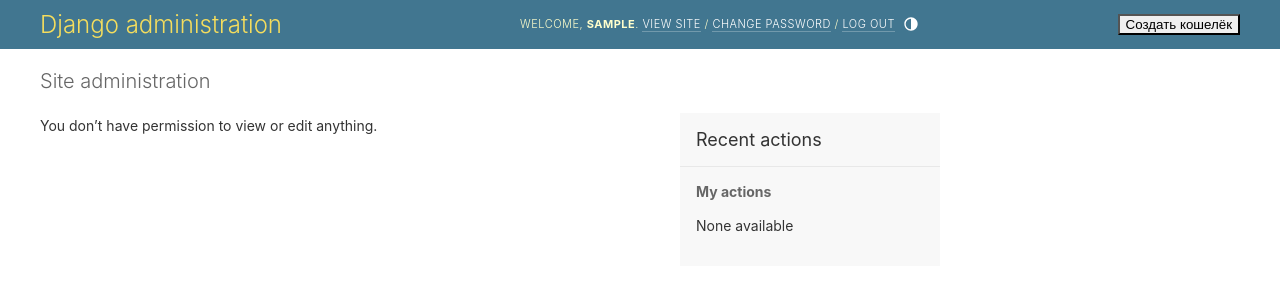
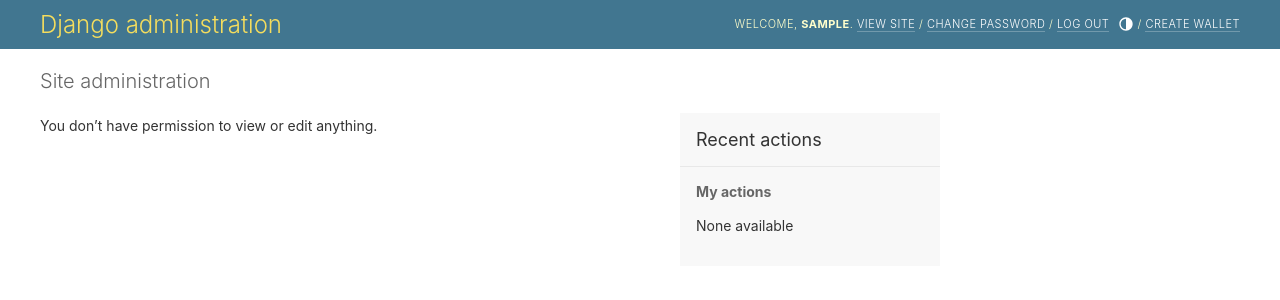
Before and after one commit to blotteryton/admin, a Django app: page /login/ in a window 1280 px wide. Shown: the top 300 px of the page. Run offline with Django 4.2, Linux system fonts and the light colour scheme; the visitor is signed in with stand-in values (Sample User, id 1); data comes from the database, SQL or seed files in the repository; data that the repository does not hold is empty; parts of the project's set-up code (start-up, migrations or seed data) failed here and were passed over.

Commit message:
Added gitignore. Fixed codestyle for PEP8. Added wallet creation and some interaction with it.

```diff
--- a/NFT_marketplace/settings.py
+++ b/NFT_marketplace/settings.py
@@ -153,3 +153,6 @@
 
 MEDIA_ROOT = os.path.join(BASE_DIR, "media")
 MEDIA_URL = '/media/'
+
+
+TONEX_DOMAIN = os.environ.get("TONEX_DOMAIN", "https://ton-blottery.teegra.io")
--- a/templates/admin/base_site.html
+++ b/templates/admin/base_site.html
@@ -1,4 +1,5 @@
 {% extends "admin/base.html" %}
+{% load i18n %}
 
 {% block title %}{% if subtitle %}{{ subtitle }} | {% endif %}{{ title }} | {{ site_title|default:_('Django site admin') }}{% endblock %}
 
@@ -10,10 +11,22 @@
 
 {% endblock %}
 
-{% block nav-global %}
-
-<form method="GET">
-  <button type="submit" name="script">Создать кошелёк</button>
-</form>
-
+{% block usertools %}
+{% if has_permission %}
+    <div id="user-tools">
+        {% block welcome-msg %}
+            {{ block.super }}
+            {% if user.has_wallet %}
+                {% translate 'Wallet: ' %}<strong style="text-transform: none !important;">{{ user.wallet_address }}</strong>.
+                {% translate 'Balance: ' %}<strong>{{ user.wallet_balance }}</strong>.
+            {% endif %}
+        {% endblock %}
+        {% block userlinks %}
+            {{ block.super }}
+            {% if not user.has_wallet %}
+                / <a href="{% url 'create_wallet' %}">{% translate 'Create Wallet' %}</a>
+            {% endif %}
+        {% endblock %}
+    </div>
+{% endif %}
 {% endblock %}
--- a/templates/register.html
+++ b/templates/register.html
@@ -1,4 +1,5 @@
 {% extends  'base.html' %}
+{% load crispy_forms_filters %}
 {% load crispy_forms_tags %}
 
 {% block main %}
--- a/users/models.py
+++ b/users/models.py
@@ -1,32 +1,48 @@
 from django.db import models
 from django.contrib.auth.models import AbstractUser
 
-#variable for getting user id
+from users.utils import get_wallet_balance
+
+# variable for getting user id
 exposed_request = ""
 
+
 class User(AbstractUser):
-    ton_adress = models.CharField(max_length=255)
+    wallet_address = models.CharField(max_length=255, blank=True, null=True)
+    wallet_public_key = models.CharField(max_length=255, blank=True, null=True)
+    wallet_secret_key = models.CharField(max_length=255, blank=True, null=True)
+    wallet_mnemonic = models.CharField(max_length=255, blank=True, null=True)
+
+    @property
+    def has_wallet(self):
+        return self.wallet_address and self.wallet_public_key and self.wallet_secret_key and self.wallet_mnemonic
+
+    def wallet_balance(self):
+        return get_wallet_balance(address=self.wallet_address)
+
 
 def get_user_id():
     print(exposed_request.user.id)
     return exposed_request.user.id
 
+
 class NFT(models.Model):
-  collection = models.ForeignKey('CategoryNFT', on_delete=models.PROTECT)
-  name = models.CharField(max_length=255)
-  description = models.TextField(blank=True)
-  price = models.CharField(max_length=255)
-  image = models.ImageField(upload_to="photos/%Y/%m/%d/")
-  user_id = models.IntegerField(User, default=get_user_id, editable=False)
+    collection = models.ForeignKey('CategoryNFT', on_delete=models.PROTECT)
+    name = models.CharField(max_length=255)
+    description = models.TextField(blank=True)
+    price = models.CharField(max_length=255)
+    image = models.ImageField(upload_to="photos/%Y/%m/%d/")
+    user_id = models.IntegerField(User, default=get_user_id, editable=False)
 
-  class Meta:
-      verbose_name = "NFT"
-      verbose_name_plural = "NFT"
+    class Meta:
+        verbose_name = "NFT"
+        verbose_name_plural = "NFT"
+
 
 class CategoryNFT(models.Model):
-  name = models.CharField(max_length=255, db_index=True)
-  user_id = models.IntegerField(User, default=get_user_id, editable=False)
+    name = models.CharField(max_length=255, db_index=True)
+    user_id = models.IntegerField(User, default=get_user_id, editable=False)
 
-  class Meta:
-      verbose_name = "NFT categories"
-      verbose_name_plural = "NFT categories"
+    class Meta:
+        verbose_name = "NFT categories"
+        verbose_name_plural = "NFT categories"
--- a/users/urls.py
+++ b/users/urls.py
@@ -1,9 +1,9 @@
-from django.contrib.auth import views
 from django.urls import path, include
 
-from users.views import Register
+from users.views import Register, CreateWallet
 
 urlpatterns = [
     path('', include('django.contrib.auth.urls')),
-    path('', Register.as_view(), name='register')
+    path('', Register.as_view(), name='register'),
+    path('create_wallet/', CreateWallet.as_view(), name='create_wallet')
 ]
```
Also changed, not shown: users/apps.py (+9 -0 lines), users/utils.py (added, +36 -0 lines), users/views.py (+13 -8 lines), users/migrations/0002_remove_user_ton_adress_user_wallet_address_and_more.py (added), 1 other file.
